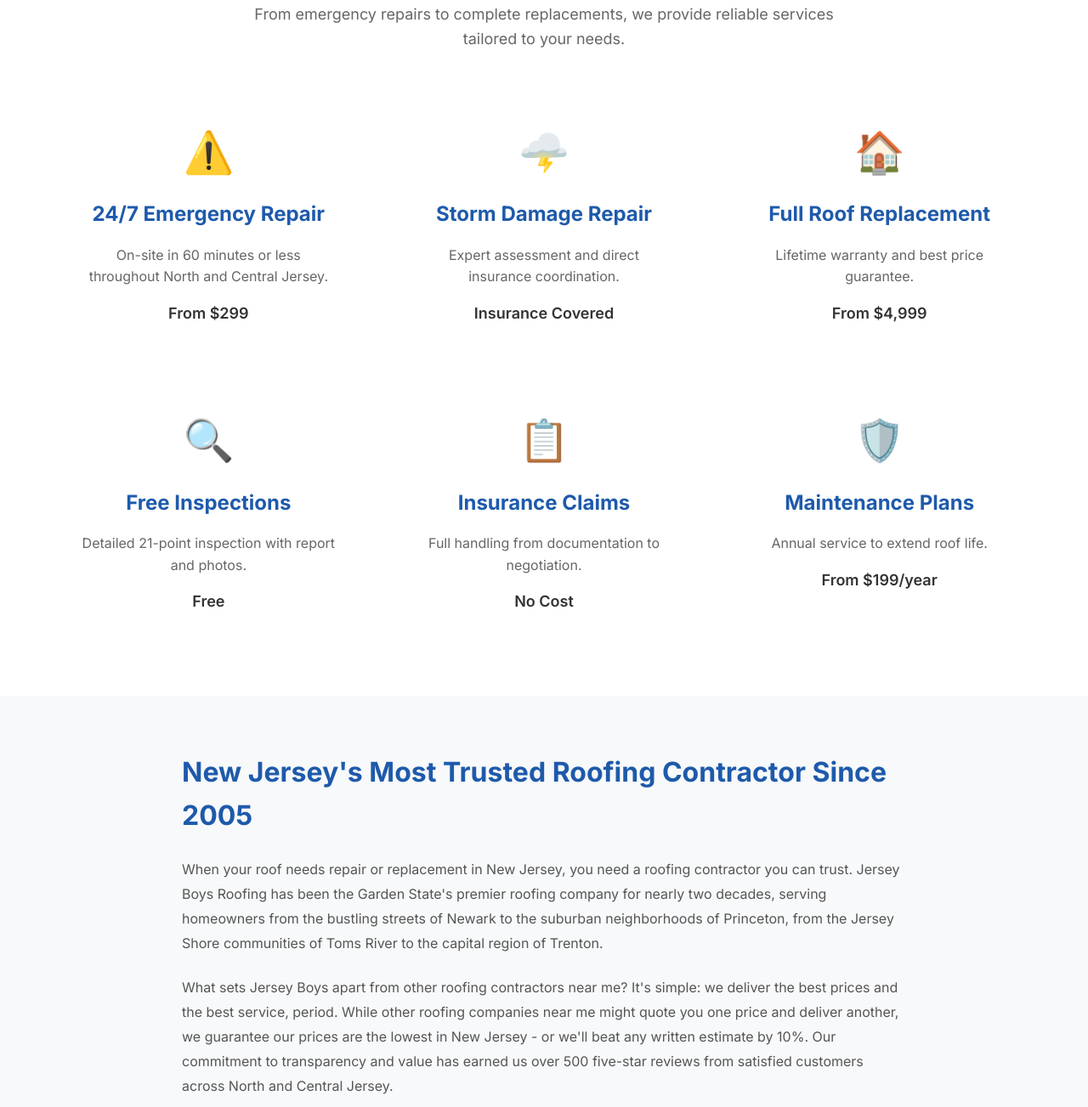
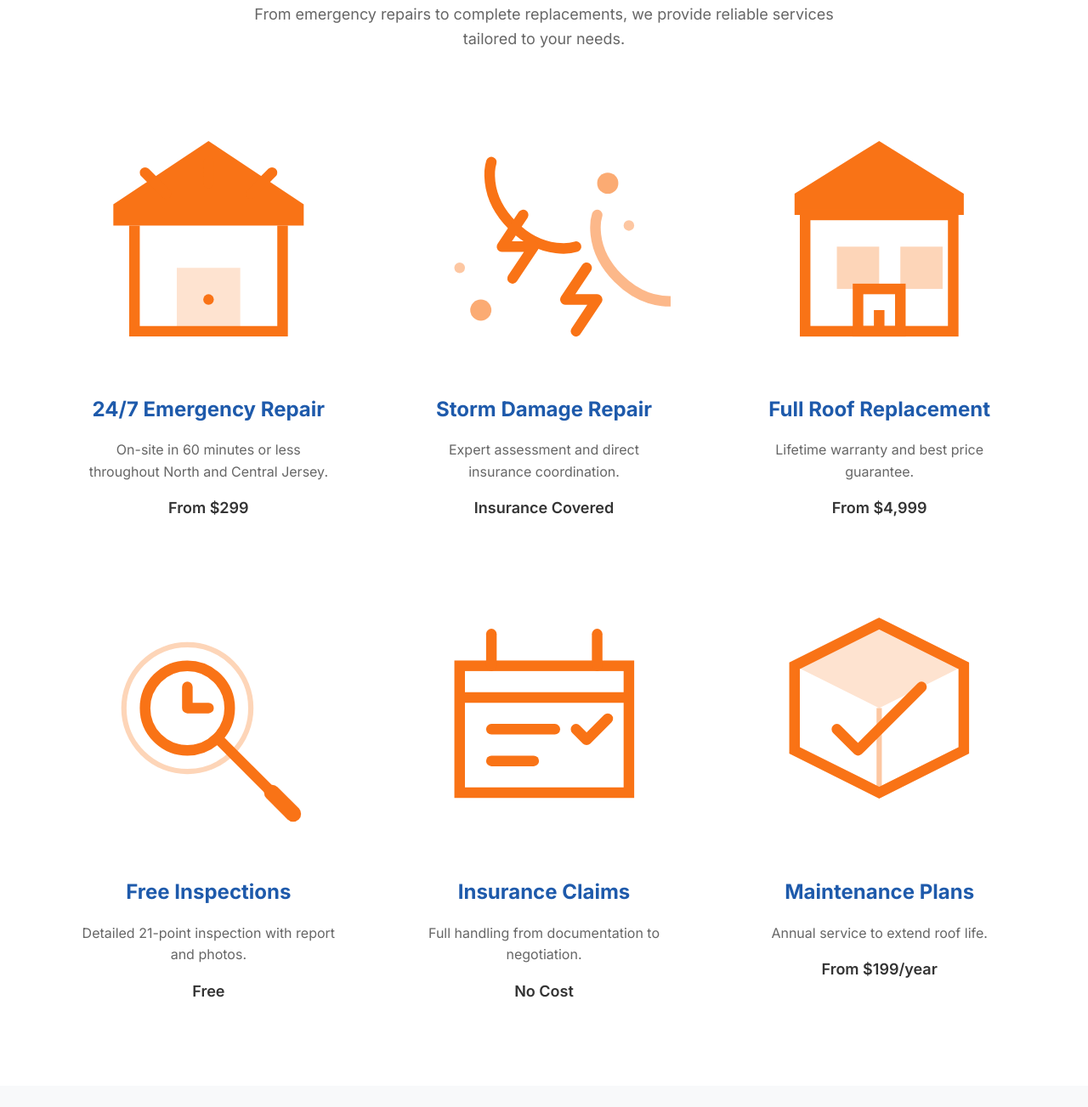
Before and after one commit to Natedog8/jersey-boys-roofing, a plain HTML site: page index.html in a window 1280 px wide. Shown: the part 1157-2460 px from the top of the page at 85% size. Drawn offline with Linux system fonts and the light colour scheme.

Commit message:
Update index.html

```diff
--- a/index.html
+++ b/index.html
@@ -513,8 +513,8 @@
         <div class="nav-container">
             <a href="/" class="logo">
                 <svg viewBox="0 0 800 200" xmlns="http://www.w3.org/2000/svg">
-                    <!-- NJ State Shape -->
-                    <path d="M50 40 L70 35 L75 40 L80 35 L85 30 L90 35 L92 40 L95 45 L98 50 L100 55 L102 60 L104 65 L105 70 L106 75 L107 80 L108 85 L109 90 L110 95 L109 100 L108 105 L106 110 L104 115 L102 120 L100 125 L98 130 L95 135 L92 140 L90 145 L85 150 L80 155 L75 160 L70 165 L65 160 L60 155 L55 150 L52 145 L50 140 L48 135 L46 130 L44 125 L42 120 L40 115 L38 110 L36 105 L35 100 L34 95 L35 90 L36 85 L37 80 L38 75 L39 70 L40 65 L42 60 L44 55 L46 50 L48 45 L50 40" fill="#1e88e5"/>
+                    <!-- Accurate NJ State Shape -->
+                    <path d="M70 30 L85 28 L92 32 L95 38 L94 45 L96 52 L98 58 L100 65 L102 72 L103 78 L104 85 L105 92 L104 98 L102 105 L100 112 L97 118 L93 124 L88 130 L83 135 L77 140 L70 143 L62 145 L55 143 L48 140 L42 135 L37 130 L33 124 L30 118 L28 112 L27 105 L26 98 L25 92 L26 85 L28 78 L30 72 L33 65 L36 58 L40 52 L45 45 L52 38 L60 32 L70 30" fill="#1e88e5"/>
                     <!-- Company Name -->
                     <text x="150" y="90" font-family="Arial Black, sans-serif" font-size="60" font-weight="900" fill="#1a365d">JERSEY BOYS</text>
                     <!-- Divider Lines -->
@@ -631,37 +631,80 @@
             </div>
             <div class="services-grid">
                 <div class="service-card">
-                    <div class="service-icon">⚠️</div>
+                    <svg class="service-icon" viewBox="0 0 48 48" fill="none" xmlns="http://www.w3.org/2000/svg">
+                        <path d="M24 4L6 16V20H42V16L24 4Z" fill="#f97316"/>
+                        <path d="M10 20V40H38V20" stroke="#f97316" stroke-width="2"/>
+                        <path d="M18 28H30V40H18V28Z" fill="#f97316" opacity="0.2"/>
+                        <circle cx="24" cy="34" r="1" fill="#f97316"/>
+                        <path d="M24 12V8M32 14L36 10M16 14L12 10" stroke="#f97316" stroke-width="2" stroke-linecap="round"/>
+                    </svg>
                     <h3>24/7 Emergency Repair</h3>
                     <p>On-site in 60 minutes or less throughout North and Central Jersey.</p>
                     <div class="service-price">From $299</div>
                 </div>
                 <div class="service-card">
-                    <div class="service-icon">🌩️</div>
+                    <svg class="service-icon" viewBox="0 0 48 48" fill="none" xmlns="http://www.w3.org/2000/svg">
+                        <path d="M14 8C14 8 12 14 18 20C24 26 30 24 30 24" stroke="#f97316" stroke-width="2" stroke-linecap="round"/>
+                        <path d="M34 18C34 18 32 24 38 30C44 36 50 34 50 34" stroke="#f97316" stroke-width="2" stroke-linecap="round" opacity="0.5"/>
+                        <path d="M20 18L16 24L22 24L18 30" stroke="#f97316" stroke-width="2" stroke-linecap="round" stroke-linejoin="round"/>
+                        <path d="M32 28L28 34L34 34L30 40" stroke="#f97316" stroke-width="2" stroke-linecap="round" stroke-linejoin="round"/>
+                        <circle cx="12" cy="36" r="2" fill="#f97316" opacity="0.6"/>
+                        <circle cx="36" cy="12" r="2" fill="#f97316" opacity="0.6"/>
+                        <circle cx="8" cy="28" r="1" fill="#f97316" opacity="0.4"/>
+                        <circle cx="40" cy="20" r="1" fill="#f97316" opacity="0.4"/>
+                    </svg>
                     <h3>Storm Damage Repair</h3>
                     <p>Expert assessment and direct insurance coordination.</p>
                     <div class="service-price">Insurance Covered</div>
                 </div>
                 <div class="service-card">
-                    <div class="service-icon">🏠</div>
+                    <svg class="service-icon" viewBox="0 0 48 48" fill="none" xmlns="http://www.w3.org/2000/svg">
+                        <path d="M24 4L8 14V18H40V14L24 4Z" fill="#f97316"/>
+                        <rect x="10" y="18" width="28" height="22" stroke="#f97316" stroke-width="2"/>
+                        <rect x="16" y="24" width="8" height="8" fill="#f97316" opacity="0.3"/>
+                        <rect x="28" y="24" width="8" height="8" fill="#f97316" opacity="0.3"/>
+                        <rect x="20" y="32" width="8" height="8" stroke="#f97316" stroke-width="2"/>
+                        <path d="M24 36V40" stroke="#f97316" stroke-width="2"/>
+                    </svg>
                     <h3>Full Roof Replacement</h3>
                     <p>Lifetime warranty and best price guarantee.</p>
                     <div class="service-price">From $4,999</div>
                 </div>
                 <div class="service-card">
-                    <div class="service-icon">🔍</div>
+                    <svg class="service-icon" viewBox="0 0 48 48" fill="none" xmlns="http://www.w3.org/2000/svg">
+                        <circle cx="20" cy="20" r="8" stroke="#f97316" stroke-width="2"/>
+                        <path d="M26 26L36 36" stroke="#f97316" stroke-width="2" stroke-linecap="round"/>
+                        <path d="M20 16V20H24" stroke="#f97316" stroke-width="2" stroke-linecap="round" stroke-linejoin="round"/>
+                        <circle cx="20" cy="20" r="12" stroke="#f97316" stroke-width="1" opacity="0.3"/>
+                        <path d="M36 36L40 40" stroke="#f97316" stroke-width="3" stroke-linecap="round"/>
+                    </svg>
                     <h3>Free Inspections</h3>
                     <p>Detailed 21-point inspection with report and photos.</p>
                     <div class="service-price">Free</div>
                 </div>
                 <div class="service-card">
-                    <div class="service-icon">📋</div>
+                    <svg class="service-icon" viewBox="0 0 48 48" fill="none" xmlns="http://www.w3.org/2000/svg">
+                        <rect x="8" y="12" width="32" height="24" stroke="#f97316" stroke-width="2"/>
+                        <path d="M8 18H40" stroke="#f97316" stroke-width="2"/>
+                        <path d="M14 6V12" stroke="#f97316" stroke-width="2" stroke-linecap="round"/>
+                        <path d="M34 6V12" stroke="#f97316" stroke-width="2" stroke-linecap="round"/>
+                        <path d="M14 24H26" stroke="#f97316" stroke-width="2" stroke-linecap="round"/>
+                        <path d="M14 30H22" stroke="#f97316" stroke-width="2" stroke-linecap="round"/>
+                        <path d="M30 24L32 26L36 22" stroke="#f97316" stroke-width="2" stroke-linecap="round" stroke-linejoin="round"/>
+                    </svg>
                     <h3>Insurance Claims</h3>
                     <p>Full handling from documentation to negotiation.</p>
                     <div class="service-price">No Cost</div>
                 </div>
                 <div class="service-card">
-                    <div class="service-icon">🛡️</div>
+                    <svg class="service-icon" viewBox="0 0 48 48" fill="none" xmlns="http://www.w3.org/2000/svg">
+                        <path d="M24 4L8 12V28L24 36L40 28V12L24 4Z" stroke="#f97316" stroke-width="2"/>
+                        <path d="M24 4L40 12L24 20L8 12L24 4Z" fill="#f97316" opacity="0.2"/>
+                        <path d="M16 24L20 28L32 16" stroke="#f97316" stroke-width="2" stroke-linecap="round" stroke-linejoin="round"/>
+                        <path d="M24 20V36" stroke="#f97316" stroke-width="1" opacity="0.4"/>
+                        <path d="M8 12V28" stroke="#f97316" stroke-width="1" opacity="0.4"/>
+                        <path d="M40 12V28" stroke="#f97316" stroke-width="1" opacity="0.4"/>
+                    </svg>
                     <h3>Maintenance Plans</h3>
                     <p>Annual service to extend roof life.</p>
                     <div class="service-price">From $199/year</div>
```
